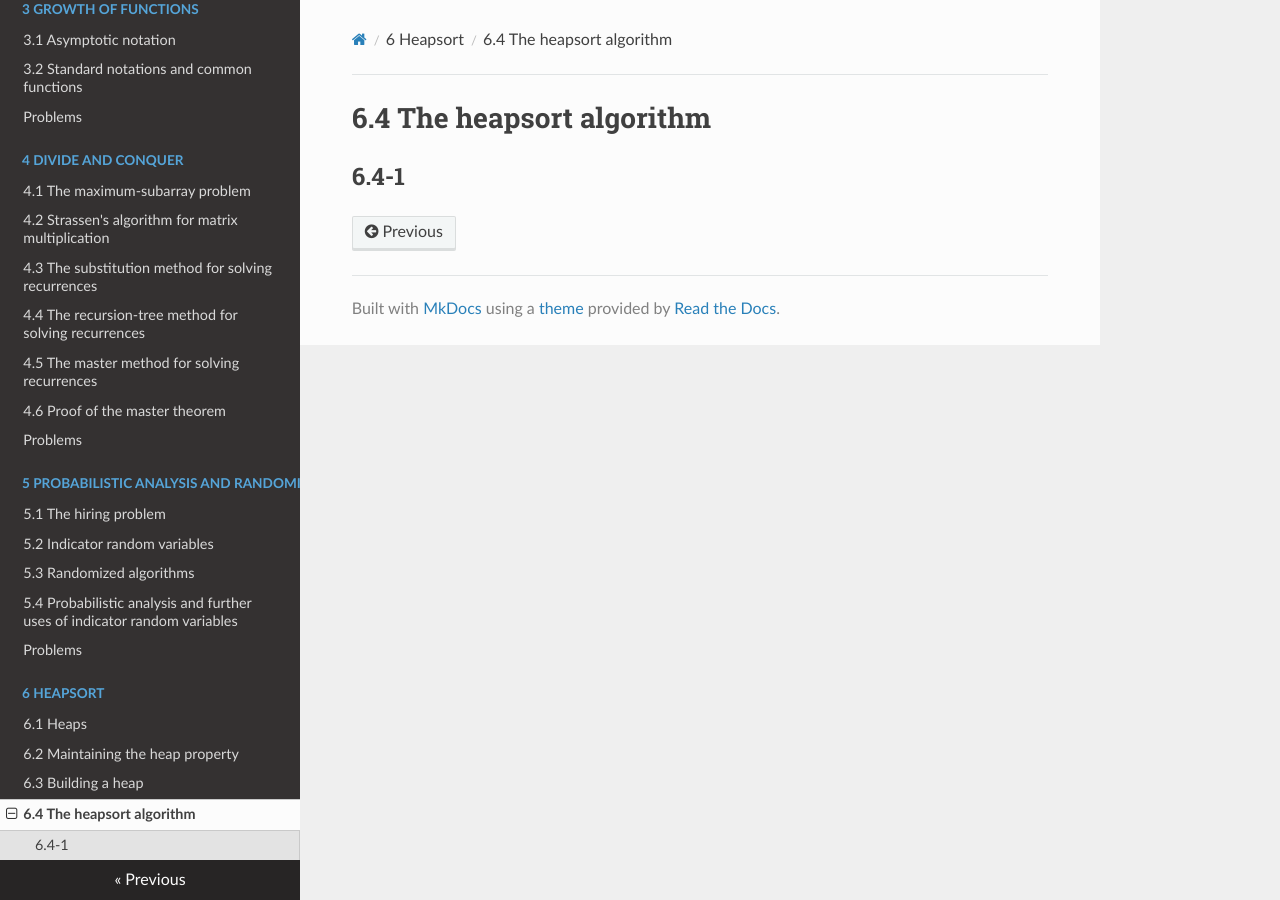
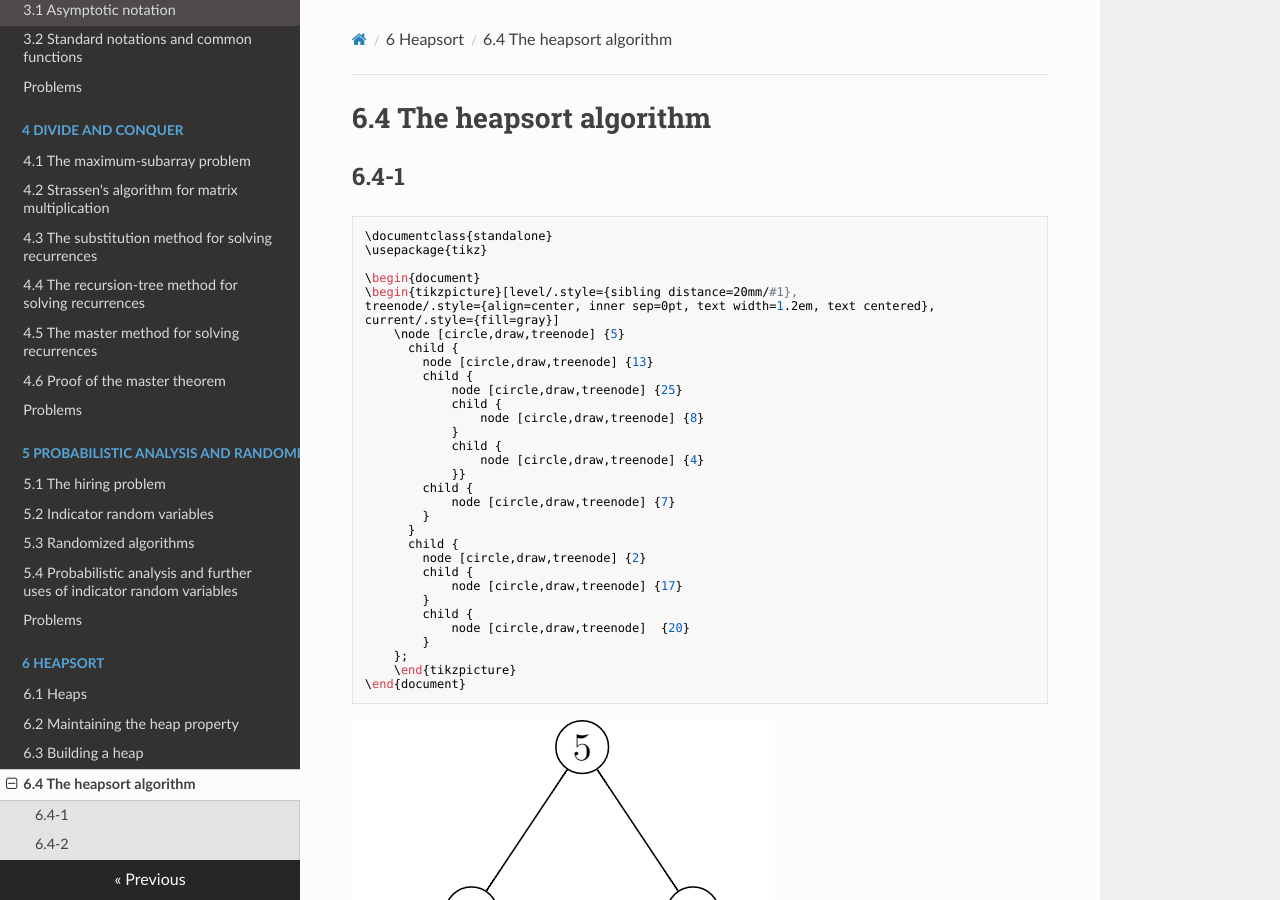
Before and after one commit to Frederick-S/Introduction-to-Algorithms-Notes, an MkDocs documentation site: the page built from docs/6-Heapsort/6.4-The-heapsort-algorithm.md, in a window 1280 px wide and 900 px high. Built offline with MkDocs 1.6.1, drawn with Linux system fonts in a browser that asks for light colours; nearby versions of some CDN libraries; old or Windows-style settings are respelled for this version of MkDocs.

Commit message:
Add 6.4-1

````diff
--- a/docs/6-Heapsort/6.4-The-heapsort-algorithm.md
+++ b/docs/6-Heapsort/6.4-The-heapsort-algorithm.md
@@ -1,2 +1,59 @@
 # 6.4 The heapsort algorithm
 ## 6.4-1
+```
+\documentclass{standalone}
+\usepackage{tikz}
+
+\begin{document}
+\begin{tikzpicture}[level/.style={sibling distance=20mm/#1},
+treenode/.style={align=center, inner sep=0pt, text width=1.2em, text centered},
+current/.style={fill=gray}]
+    \node [circle,draw,treenode] {5}
+      child {
+        node [circle,draw,treenode] {13}
+        child {
+            node [circle,draw,treenode] {25}
+            child {
+                node [circle,draw,treenode] {8}
+            }
+            child {
+                node [circle,draw,treenode] {4}
+            }}
+        child {
+            node [circle,draw,treenode] {7}
+        }
+      }
+      child {
+        node [circle,draw,treenode] {2}
+        child {
+            node [circle,draw,treenode] {17}
+        }
+        child {
+            node [circle,draw,treenode]  {20}
+        }
+    };
+    \end{tikzpicture}
+\end{document}
+```
+
+![Alt text](./6.4-1-a.png)
+
+![Alt text](./6.4-1-b.png)
+
+![Alt text](./6.4-1-c.png)
+
+![Alt text](./6.4-1-d.png)
+
+![Alt text](./6.4-1-e.png)
+
+![Alt text](./6.4-1-f.png)
+
+![Alt text](./6.4-1-g.png)
+
+![Alt text](./6.4-1-h.png)
+
+![Alt text](./6.4-1-i.png)
+
+![Alt text](./6.4-1-j.png)
+
+## 6.4-2
````
